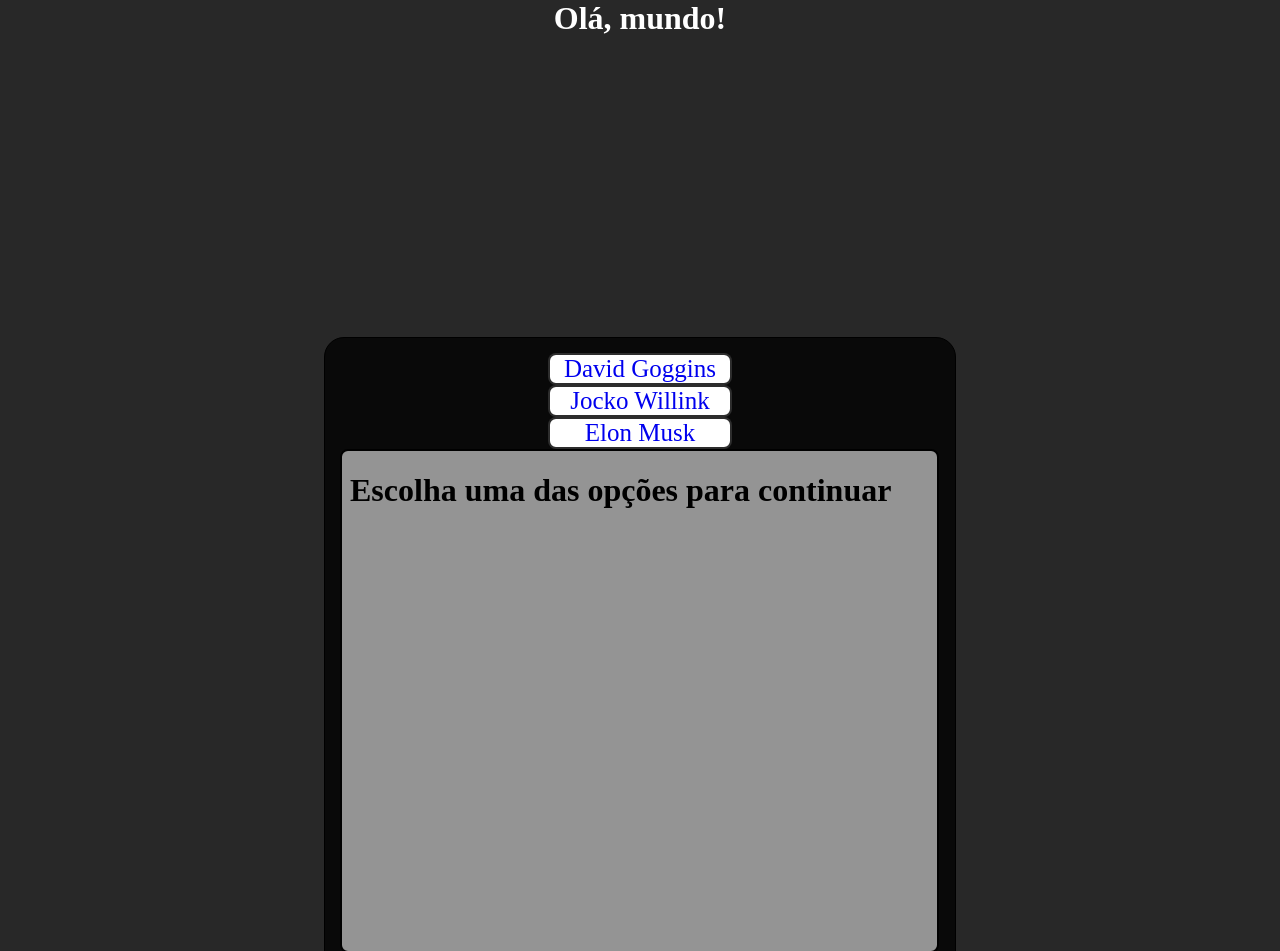
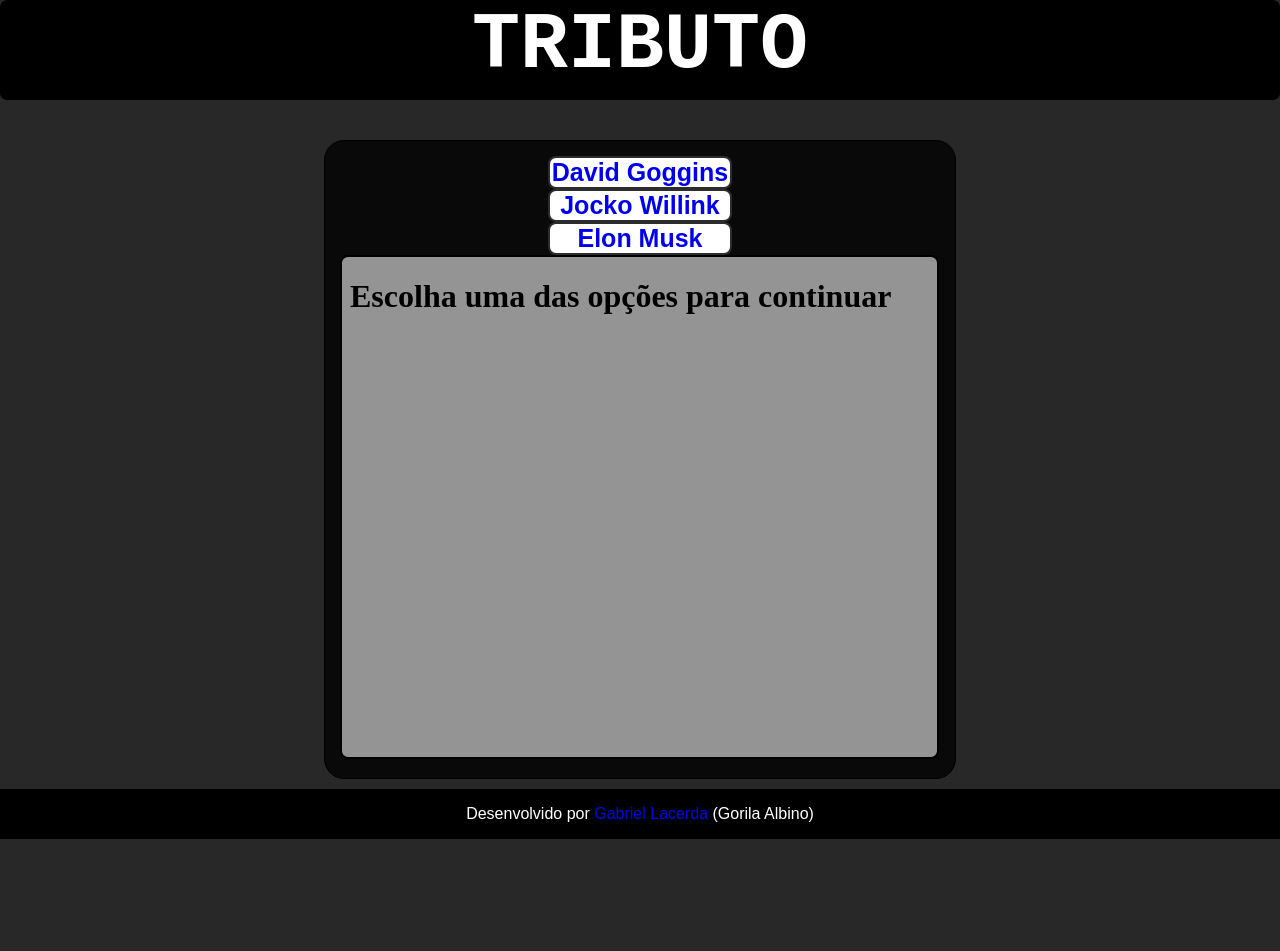
Before and after one commit to lacerdagb/Projeto-Tributo, a plain HTML site: page index.html in a window 1280 px wide. Shown: the top 951 px of the page. After the commit the page ends 839 px from the top, so only its background shows below. Drawn offline with Linux system fonts and the light colour scheme.

Commit message:
FIZ O HEADER

```diff
--- a/css/style.css
+++ b/css/style.css
@@ -2,9 +2,18 @@
 * {
     margin: 0px;
     padding: 0px;
+    font-family: sans-serif;
 }
 html, body {
     min-height: 100%;
+}
+header {
+    background-color: #000000;
+    border-radius: 7px;
+    width: 100%;
+    margin: auto;
+    height: 100px;
+    margin-bottom: 40px;
 }
 
 body {
@@ -17,6 +26,8 @@ h1 {
     color: white;
     text-align: center;
     margin-bottom: 300px;
+    font-size: 80px;
+    font-family: 'Courier New', Courier, monospace;
 }
 
 footer{
@@ -85,3 +96,6 @@ a:hover {
 .linkfooter:hover {
     color: red
 }
+.nome {
+    font-weight: bold;
+}
--- a/index.html
+++ b/index.html
@@ -6,13 +6,22 @@
     <title>Tributo</title>
     <link rel="stylesheet" href="css/style.css">
     <header>
-      <h1>Olá, mundo!</h1>
+      <h1>TRIBUTO</h1>
     </header>
     <main>
         <section>
-            <div id="quadrado"><a href="iframes/david-goggins.html" target="frame">David Goggins</a> </div>
-            <div id="quadrado"><a href="iframes/jocko-willink.html" target="frame">Jocko Willink</a></div>
-            <div id="quadrado"><a href="iframes/elon-musk.html" target="frame">Elon Musk</a></div>
+            <div id="quadrado">
+                <a href="iframes/david-goggins.html" class="nome" target="frame">David Goggins</a>
+            </div>
+
+            <div
+             id="quadrado">
+             <a href="iframes/jocko-willink.html" class="nome" target="frame">Jocko Willink</a>
+            </div>
+
+            <div id="quadrado">
+                <a href="iframes/elon-musk.html" class="nome" target="frame">Elon Musk</a>
+            </div>
 
             <iframe class="tela1" name="frame" srcdoc="<h1> Escolha uma das opções para continuar </h1>" frameborder="0"></iframe>
         </section>
```
